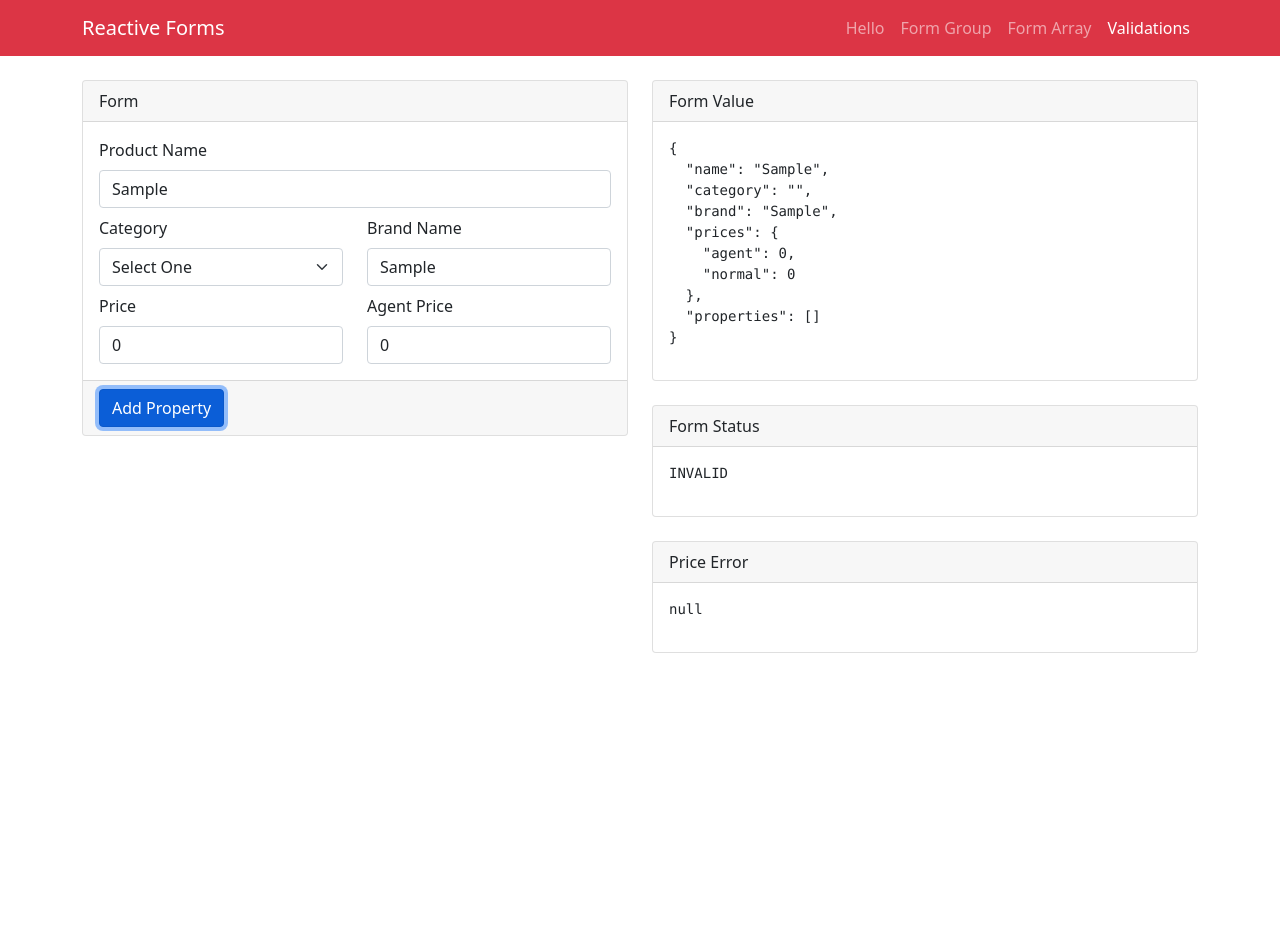
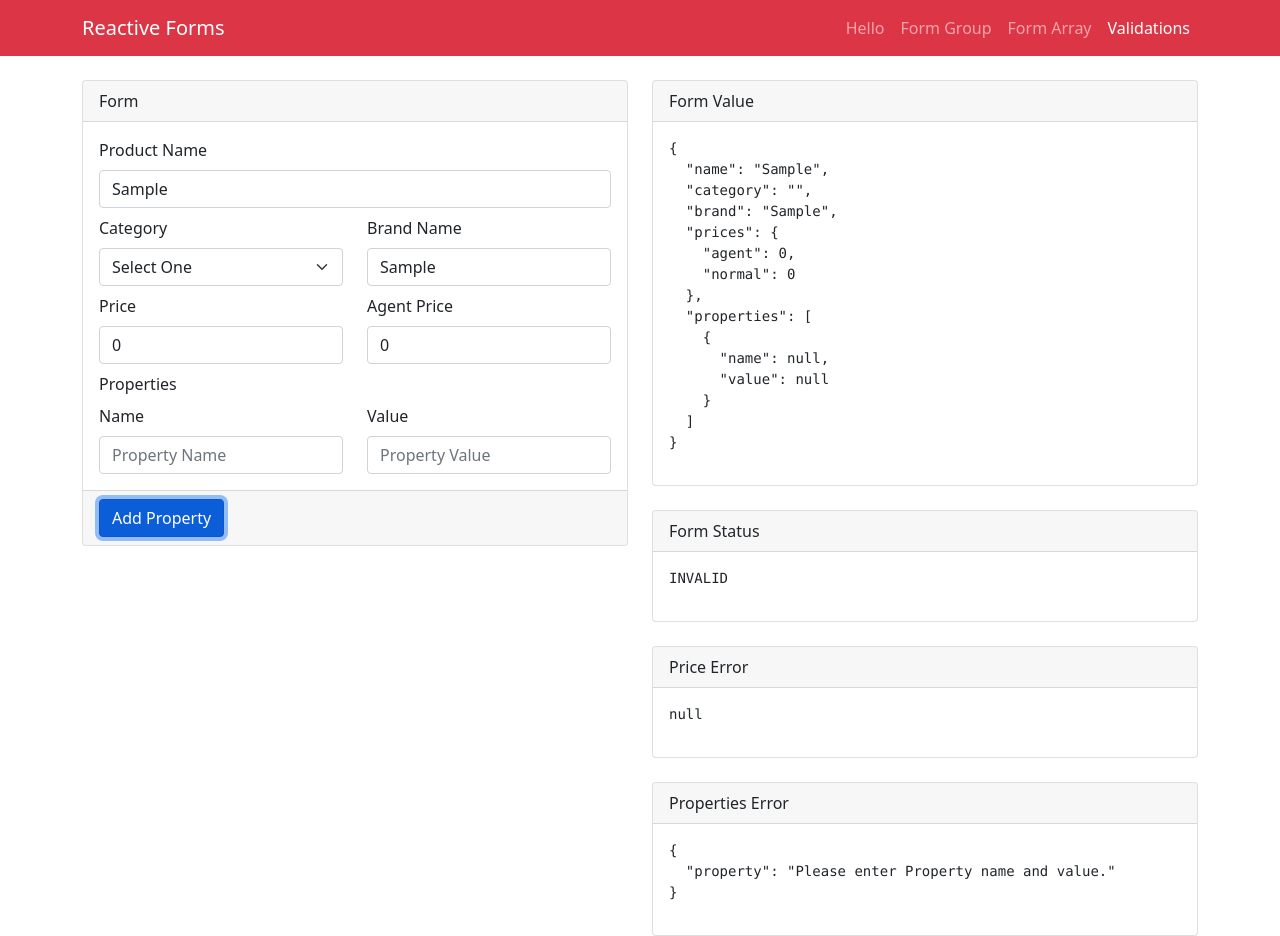
Before and after one commit to minlwin/jdc-angular, an Angular app in the folder form-reactive/: page /cross in a window 1280 px wide. Both pictures are taken after typing "Sample", "Sample" into the empty fields and a click on the button "Add Property". Before the commit the page ends 800 px from the top, so only its background shows below. Built offline with nearby package versions, Linux system fonts and the light colour scheme.

Commit message:
Dynamic Properties

```diff
--- a/form-reactive/src/app/cross-fields/cross-fields.component.html
+++ b/form-reactive/src/app/cross-fields/cross-fields.component.html
@@ -45,10 +45,29 @@
                                 placeholder="Enter Agent Price">
                         </div>
                     </div>
+
+                    <div class="mt-2" formArrayName="properties">
+                        <label *ngIf="properties.length > 0" class="form-label">Properties</label>
+                        <div class="row" *ngFor="let _ of properties.controls; index as i; first as f" [class.mt-1]="!f"
+                            [formGroupName]="i">
+
+                            <div class="col">
+                                <label *ngIf="f" class="form-label">Name</label>
+                                <input formControlName="name" type="text" class="form-control"
+                                    placeholder="Property Name">
+                            </div>
+
+                            <div class="col">
+                                <label *ngIf="f" class="form-label">Value</label>
+                                <input formControlName="value" type="text" class="form-control"
+                                    placeholder="Property Value">
+                            </div>
+                        </div>
+                    </div>
                 </form>
             </div>
             <div class="card-footer">
-                <button class="btn btn-primary">Add Property</button>
+                <button (click)="addProperty()" class="btn btn-primary">Add Property</button>
             </div>
         </div>
     </div>
@@ -76,5 +95,12 @@
                 <pre>{{form.get('prices')?.errors | json}}</pre>
             </div>
         </div>
+
+        <div class="card mt-4">
+            <div class="card-header">Properties Error</div>
+            <div class="card-body">
+                <pre>{{form.get('properties')?.errors | json}}</pre>
+            </div>
+        </div>
     </div>
 </div>
--- a/form-reactive/src/app/cross-fields/cross-fields.component.ts
+++ b/form-reactive/src/app/cross-fields/cross-fields.component.ts
@@ -20,9 +20,32 @@ export class CrossFieldsComponent {
         agent: new FormControl(0, Validators.min(50)),
         normal: new FormControl(0, Validators.min(50))
       }, this.checkPrices),
-      properties: new FormArray([])
+      properties: new FormArray([], this.checkProperties)
     })
+  }
 
+  addProperty() {
+    this.properties.push(new FormGroup({
+      name: new FormControl,
+      value: new FormControl
+    }))
+  }
+
+  get properties(): FormArray {
+    return this.form.get('properties') as FormArray
+  }
+
+  checkProperties(control: AbstractControl): ValidationErrors | null {
+    const array: any[] = control.value
+
+    for (const value of array) {
+      if (!value.name || !value.value) {
+        return {
+          'property': 'Please enter Property name and value.'
+        }
+      }
+    }
+    return null
   }
 
   checkPrices(control: AbstractControl): ValidationErrors | null {
```
